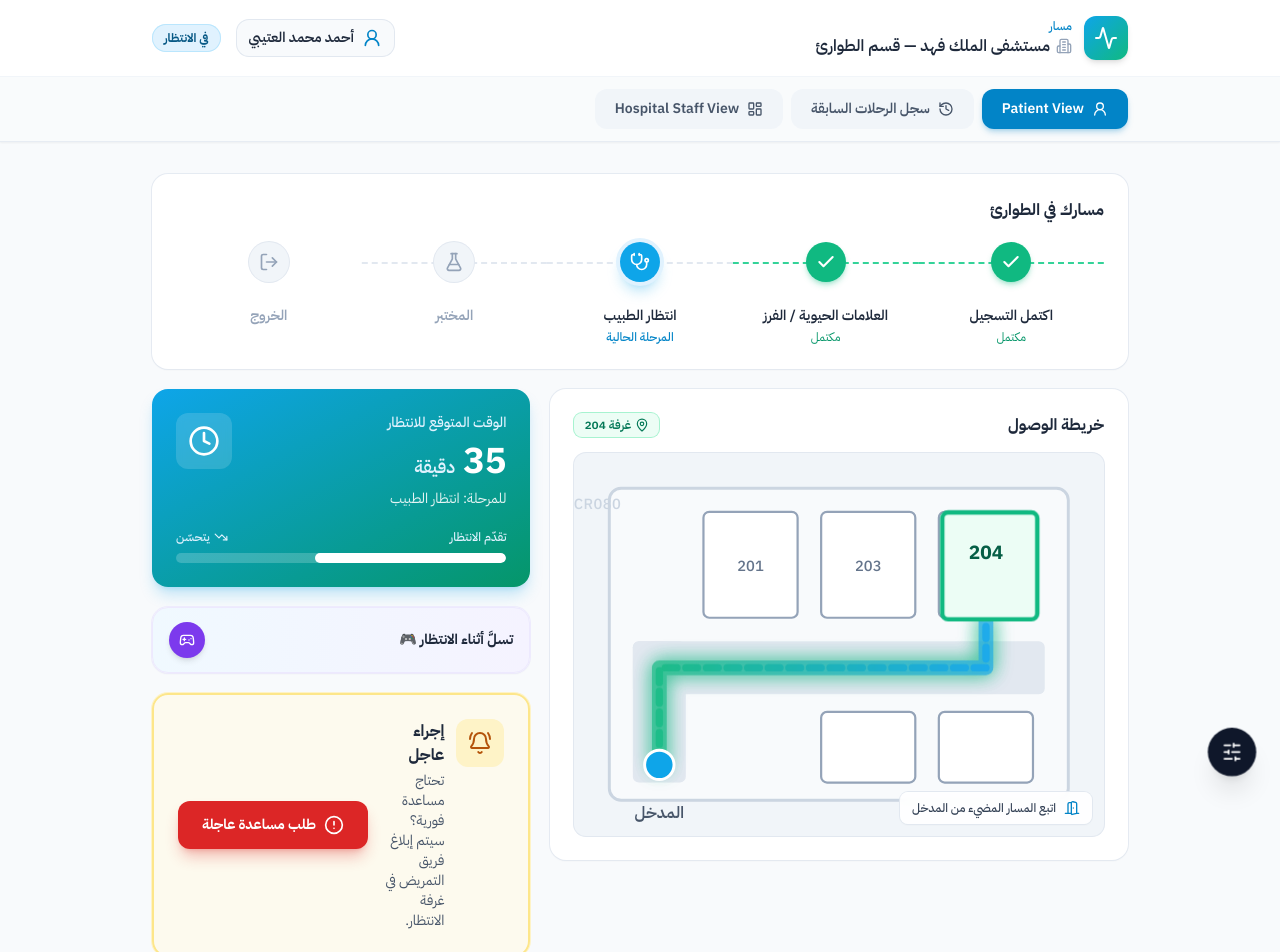
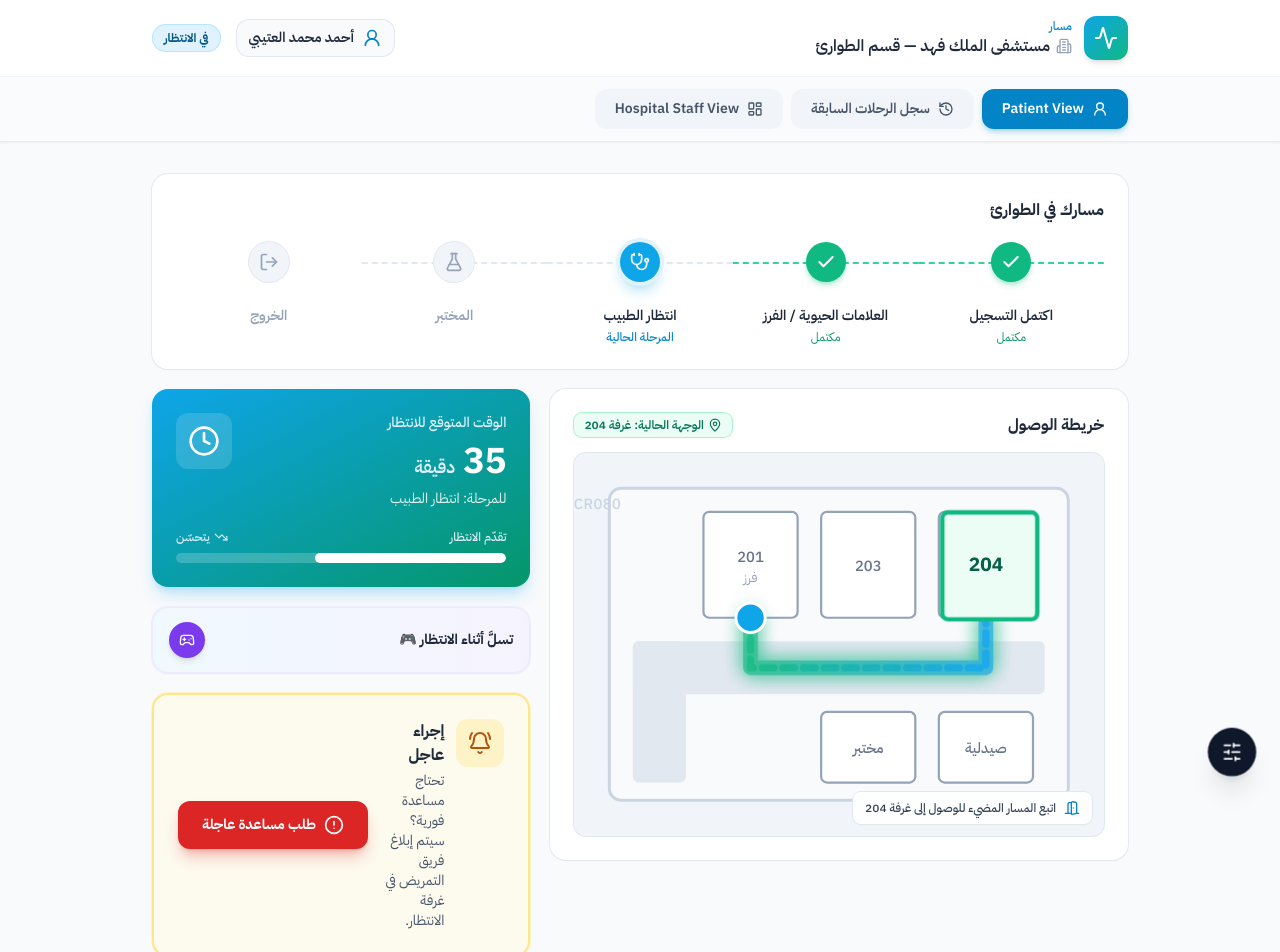
Before and after one commit to KotaibahGhaleb/EMS, a React (Vite) app: page / in a window 1280 px wide. Shown: the top 952 px of the page. Built offline with nearby package versions, Linux system fonts and the light colour scheme.

Commit message:
Link floor plan navigation to patient journey stage and improve puzzle.
Stage-based SVG paths with corridor routing; jigsaw uses Unsplash image and Arabic preview UI.

Co-authored-by: Cursor <cursoragent@cursor.com>

```diff
--- a/src/components/FloorPlanMap.tsx
+++ b/src/components/FloorPlanMap.tsx
@@ -1,43 +1,31 @@
 import { DoorOpen, MapPin } from 'lucide-react'
+import {
+  CORRIDOR,
+  FLOOR_ROOMS,
+  ROOM_NEUTRAL_TOP,
+  getFloorNavForStep,
+  type FloorRoomId,
+} from '../data/floorPlanNav'
+import type { JourneyStep } from '../types/patient'
 
 interface FloorPlanMapProps {
   roomNumber: string
+  currentStep: JourneyStep
 }
 
-/** Corridor centerlines (top-down), aligned with gray L-shaped corridor rects */
-const CORRIDOR = {
-  verticalCenterX: 58,
-  horizontalCenterY: 146,
-  entrance: { x: 58, y: 212 },
-} as const
+export function FloorPlanMap({ roomNumber, currentStep }: FloorPlanMapProps) {
+  const nav = getFloorNavForStep(currentStep, roomNumber)
+  const highlight = FLOOR_ROOMS[nav.highlightId]
 
-const ROOMS = {
-  r201: { x: 88, y: 40, w: 64, h: 72, label: '201' },
-  r203: { x: 168, y: 40, w: 64, h: 72, label: '203' },
-  r204: { x: 248, y: 40, w: 64, h: 72, label: '204' },
-  rB1: { x: 168, y: 176, w: 64, h: 48 },
-  rB2: { x: 248, y: 176, w: 64, h: 48 },
-} as const
-
-function buildNavigationPath(): string {
-  const { verticalCenterX, horizontalCenterY, entrance } = CORRIDOR
-  const doorX = ROOMS.r204.x + ROOMS.r204.w / 2
-  const doorY = ROOMS.r204.y + ROOMS.r204.h
-  return `M ${entrance.x} ${entrance.y} L ${verticalCenterX} ${horizontalCenterY} L ${doorX} ${horizontalCenterY} L ${doorX} ${doorY}`
-}
-
-export function FloorPlanMap({ roomNumber }: FloorPlanMapProps) {
-  const pathD = buildNavigationPath()
-  const destCenterX = ROOMS.r204.x + ROOMS.r204.w / 2
-  const destCenterY = ROOMS.r204.y + ROOMS.r204.h / 2 - 4
+  const roomList: FloorRoomId[] = ['triage', 'doctor', 'lab', 'pharmacy']
 
   return (
     <section className="rounded-2xl bg-white p-5 shadow-sm ring-1 ring-slate-200/80 sm:p-6">
       <div className="mb-4 flex items-center justify-between gap-2">
         <h2 className="text-base font-bold text-slate-800">خريطة الوصول</h2>
-        <span className="inline-flex items-center gap-1 rounded-lg bg-emerald-50 px-2.5 py-1 text-xs font-semibold text-emerald-700 ring-1 ring-emerald-200">
-          <MapPin className="h-3.5 w-3.5" />
-          غرفة {roomNumber}
+        <span className="inline-flex max-w-[55%] items-center gap-1 rounded-lg bg-emerald-50 px-2.5 py-1 text-xs font-semibold text-emerald-700 ring-1 ring-emerald-200">
+          <MapPin className="h-3.5 w-3.5 shrink-0" />
+          <span className="truncate">{nav.badgeText}</span>
         </span>
       </div>
 
@@ -46,7 +34,7 @@ export function FloorPlanMap({ roomNumber }: FloorPlanMapProps) {
           viewBox="0 0 360 260"
           className="h-auto w-full"
           role="img"
-          aria-label={`مخطط الطابق مع مسار من المدخل إلى الغرفة ${roomNumber}`}
+          aria-label={nav.ariaLabel}
         >
           <defs>
             <linearGradient id="pathGradient" x1="0%" y1="0%" x2="100%" y2="0%">
@@ -85,33 +73,30 @@ export function FloorPlanMap({ roomNumber }: FloorPlanMapProps) {
           <rect x="40" y="128" width="36" height="96" fill="#e2e8f0" rx="4" />
 
           <g fill="#fff" stroke="#94a3b8" strokeWidth="1.5">
+            {roomList.map((id) => {
+              const room = FLOOR_ROOMS[id]
+              return (
                 <rect
-              x={ROOMS.r201.x}
-              y={ROOMS.r201.y}
-              width={ROOMS.r201.w}
-              height={ROOMS.r201.h}
+                  key={id}
+                  x={room.x}
+                  y={room.y}
+                  width={room.w}
+                  height={room.h}
                   rx="4"
                 />
+              )
+            })}
             <rect
-              x={ROOMS.r203.x}
-              y={ROOMS.r203.y}
-              width={ROOMS.r203.w}
-              height={ROOMS.r203.h}
+              x={ROOM_NEUTRAL_TOP.x}
+              y={ROOM_NEUTRAL_TOP.y}
+              width={ROOM_NEUTRAL_TOP.w}
+              height={ROOM_NEUTRAL_TOP.h}
               rx="4"
             />
-            <rect
-              x={ROOMS.r204.x}
-              y={ROOMS.r204.y}
-              width={ROOMS.r204.w}
-              height={ROOMS.r204.h}
-              rx="4"
-            />
-            <rect x={ROOMS.rB1.x} y={ROOMS.rB1.y} width={ROOMS.rB1.w} height={ROOMS.rB1.h} rx="4" />
-            <rect x={ROOMS.rB2.x} y={ROOMS.rB2.y} width={ROOMS.rB2.w} height={ROOMS.rB2.h} rx="4" />
           </g>
 
           <path
-            d={pathD}
+            d={nav.pathD}
             fill="none"
             stroke="url(#pathGradient)"
             strokeWidth="10"
@@ -122,7 +107,7 @@ export function FloorPlanMap({ roomNumber }: FloorPlanMapProps) {
             className="animate-path-glow"
           />
           <path
-            d={pathD}
+            d={nav.pathD}
             fill="none"
             stroke="url(#pathGradient)"
             strokeWidth="5"
@@ -133,10 +118,10 @@ export function FloorPlanMap({ roomNumber }: FloorPlanMapProps) {
           />
 
           <rect
-            x={ROOMS.r204.x}
-            y={ROOMS.r204.y}
-            width={ROOMS.r204.w}
-            height={ROOMS.r204.h}
+            x={highlight.x}
+            y={highlight.y}
+            width={highlight.w}
+            height={highlight.h}
             rx="4"
             fill="#ecfdf5"
             stroke="#10b981"
@@ -145,13 +130,15 @@ export function FloorPlanMap({ roomNumber }: FloorPlanMapProps) {
           />
 
           <circle
-            cx={CORRIDOR.entrance.x}
-            cy={CORRIDOR.entrance.y}
+            cx={nav.startMarker.x}
+            cy={nav.startMarker.y}
             r="10"
             fill="#0ea5e9"
             stroke="#fff"
             strokeWidth="2"
           />
+
+          {currentStep === 'registration' || currentStep === 'vitals_triage' ? (
             <text
               x={CORRIDOR.entrance.x}
               y="248"
@@ -160,38 +147,79 @@ export function FloorPlanMap({ roomNumber }: FloorPlanMapProps) {
             >
               المدخل
             </text>
+          ) : null}
 
+          {currentStep === 'discharge' ? (
             <text
-            x={ROOMS.r201.x + ROOMS.r201.w / 2}
-            y={ROOMS.r201.y + ROOMS.r201.h / 2 + 4}
+              x={CORRIDOR.entrance.x}
+              y="248"
+              textAnchor="middle"
+              className="fill-emerald-700 text-[11px] font-bold"
+            >
+              المخرج
+            </text>
+          ) : null}
+
+          <RoomLabel room={FLOOR_ROOMS.triage} doctorRoomNumber={roomNumber} active={nav.highlightId === 'triage'} />
+          <text
+            x={ROOM_NEUTRAL_TOP.x + ROOM_NEUTRAL_TOP.w / 2}
+            y={ROOM_NEUTRAL_TOP.y + ROOM_NEUTRAL_TOP.h / 2 + 4}
             textAnchor="middle"
             className="fill-slate-500 text-[10px] font-medium"
           >
-            {ROOMS.r201.label}
+            {ROOM_NEUTRAL_TOP.label}
           </text>
-          <text
-            x={ROOMS.r203.x + ROOMS.r203.w / 2}
-            y={ROOMS.r203.y + ROOMS.r203.h / 2 + 4}
-            textAnchor="middle"
-            className="fill-slate-500 text-[10px] font-medium"
-          >
-            {ROOMS.r203.label}
-          </text>
-          <text
-            x={destCenterX}
-            y={destCenterY}
-            textAnchor="middle"
-            className="fill-emerald-800 text-[13px] font-bold"
-          >
-            {roomNumber}
-          </text>
+          <RoomLabel room={FLOOR_ROOMS.doctor} doctorRoomNumber={roomNumber} active={nav.highlightId === 'doctor'} />
+          <RoomLabel room={FLOOR_ROOMS.lab} doctorRoomNumber={roomNumber} active={nav.highlightId === 'lab'} />
+          <RoomLabel room={FLOOR_ROOMS.pharmacy} doctorRoomNumber={roomNumber} active={nav.highlightId === 'pharmacy'} />
         </svg>
 
-        <div className="absolute bottom-3 right-3 flex items-center gap-2 rounded-lg bg-white/90 px-3 py-2 text-xs font-medium text-slate-700 shadow-sm backdrop-blur-sm ring-1 ring-slate-200">
-          <DoorOpen className="h-4 w-4 text-sky-600" />
-          اتبع المسار المضيء من المدخل
+        <div className="absolute bottom-3 right-3 flex max-w-[calc(100%-1.5rem)] items-center gap-2 rounded-lg bg-white/90 px-3 py-2 text-xs font-medium text-slate-700 shadow-sm backdrop-blur-sm ring-1 ring-slate-200">
+          <DoorOpen className="h-4 w-4 shrink-0 text-sky-600" />
+          {nav.instruction}
         </div>
       </div>
     </section>
   )
 }
+
+function RoomLabel({
+  room,
+  doctorRoomNumber,
+  active,
+}: {
+  room: (typeof FLOOR_ROOMS)[FloorRoomId]
+  doctorRoomNumber: string
+  active: boolean
+}) {
+  const cx = room.x + room.w / 2
+  const cy = room.y + room.h / 2 + (room.subLabel ? -2 : 4)
+  const mainLabel = room.id === 'doctor' ? doctorRoomNumber : room.label
+
+  return (
+    <>
+      <text
+        x={cx}
+        y={cy}
+        textAnchor="middle"
+        className={
+          active
+            ? 'fill-emerald-800 text-[13px] font-bold'
+            : 'fill-slate-500 text-[10px] font-medium'
+        }
+      >
+        {mainLabel}
+      </text>
+      {room.subLabel ? (
+        <text
+          x={cx}
+          y={cy + 14}
+          textAnchor="middle"
+          className={active ? 'fill-emerald-700 text-[9px] font-semibold' : 'fill-slate-400 text-[9px]'}
+        >
+          {room.subLabel}
+        </text>
+      ) : null}
+    </>
+  )
+}
--- a/src/components/PatientDashboard.tsx
+++ b/src/components/PatientDashboard.tsx
@@ -40,7 +40,10 @@ export function PatientDashboard({
 
       <div className="grid gap-5 lg:grid-cols-5">
         <div className="lg:col-span-3">
-          <FloorPlanMap roomNumber={journey.roomNumber} />
+          <FloorPlanMap
+            roomNumber={journey.roomNumber}
+            currentStep={journey.currentStep}
+          />
         </div>
         <div className="flex flex-col gap-5 lg:col-span-2">
           <WaitingTimeWidget
--- /dev/null
+++ b/src/data/floorPlanNav.ts
@@ -0,0 +1,135 @@
+import type { JourneyStep } from '../types/patient'
+
+export type FloorRoomId = 'triage' | 'doctor' | 'lab' | 'pharmacy'
+
+export interface RoomRect {
+  id: FloorRoomId
+  x: number
+  y: number
+  w: number
+  h: number
+  label: string
+  subLabel?: string
+}
+
+export const CORRIDOR = {
+  verticalCenterX: 58,
+  horizontalCenterY: 146,
+  entrance: { x: 58, y: 212 },
+} as const
+
+export const FLOOR_ROOMS: Record<FloorRoomId, RoomRect> = {
+  triage: { id: 'triage', x: 88, y: 40, w: 64, h: 72, label: '201', subLabel: 'فرز' },
+  doctor: { id: 'doctor', x: 248, y: 40, w: 64, h: 72, label: '204' },
+  lab: { id: 'lab', x: 168, y: 176, w: 64, h: 48, label: 'مختبر' },
+  pharmacy: { id: 'pharmacy', x: 248, y: 176, w: 64, h: 48, label: 'صيدلية' },
+}
+
+/** Neutral top room (not a stage destination in default flow) */
+export const ROOM_NEUTRAL_TOP = { x: 168, y: 40, w: 64, h: 72, label: '203' }
+
+function doorBottom(room: RoomRect) {
+  return { x: room.x + room.w / 2, y: room.y + room.h }
+}
+
+function doorTop(room: RoomRect) {
+  return { x: room.x + room.w / 2, y: room.y }
+}
+
+function pathFromPoints(points: { x: number; y: number }[]): string {
+  if (points.length === 0) return ''
+  const [first, ...rest] = points
+  return `M ${first.x} ${first.y}${rest.map((p) => ` L ${p.x} ${p.y}`).join('')}`
+}
+
+export interface FloorNavView {
+  highlightId: FloorRoomId
+  badgeText: string
+  instruction: string
+  pathD: string
+  startMarker: { x: number; y: number }
+  ariaLabel: string
+}
+
+export function getFloorNavForStep(
+  step: JourneyStep,
+  doctorRoomNumber: string,
+): FloorNavView {
+  const { verticalCenterX, horizontalCenterY, entrance } = CORRIDOR
+  const triage = FLOOR_ROOMS.triage
+  const doctor = FLOOR_ROOMS.doctor
+  const lab = FLOOR_ROOMS.lab
+  const pharmacy = FLOOR_ROOMS.pharmacy
+
+  const triageDoor = doorBottom(triage)
+  const doctorDoor = doorBottom(doctor)
+  const labDoor = doorTop(lab)
+  const pharmacyDoor = doorTop(pharmacy)
+
+  switch (step) {
+    case 'registration':
+    case 'vitals_triage':
+      return {
+        highlightId: 'triage',
+        badgeText: 'الوجهة الحالية: غرفة الفرز',
+        instruction: 'اتبع المسار المضيء للوصول إلى غرفة الفرز',
+        pathD: pathFromPoints([
+          entrance,
+          { x: verticalCenterX, y: horizontalCenterY },
+          { x: triageDoor.x, y: horizontalCenterY },
+          triageDoor,
+        ]),
+        startMarker: entrance,
+        ariaLabel: 'مسار من المدخل إلى غرفة الفرز',
+      }
+
+    case 'waiting_doctor':
+      return {
+        highlightId: 'doctor',
+        badgeText: `الوجهة الحالية: غرفة ${doctorRoomNumber}`,
+        instruction: `اتبع المسار المضيء للوصول إلى غرفة ${doctorRoomNumber}`,
+        pathD: pathFromPoints([
+          triageDoor,
+          { x: triageDoor.x, y: horizontalCenterY },
+          { x: doctorDoor.x, y: horizontalCenterY },
+          doctorDoor,
+        ]),
+        startMarker: triageDoor,
+        ariaLabel: `مسار من الفرز إلى غرفة ${doctorRoomNumber}`,
+      }
+
+    case 'lab':
+      return {
+        highlightId: 'lab',
+        badgeText: 'الوجهة الحالية: المختبر',
+        instruction: 'اتبع المسار المضيء للوصول إلى المختبر',
+        pathD: pathFromPoints([
+          doctorDoor,
+          { x: doctorDoor.x, y: horizontalCenterY },
+          { x: labDoor.x, y: horizontalCenterY },
+          labDoor,
+        ]),
+        startMarker: doctorDoor,
+        ariaLabel: 'مسار من غرفة الطبيب إلى المختبر',
+      }
+
+    case 'discharge':
+    default:
+      return {
+        highlightId: 'pharmacy',
+        badgeText: 'الوجهة الحالية: الصيدلية / المخرج',
+        instruction: 'اتبع المسار المضيء للوصول إلى الصيدلية ثم المخرج',
+        pathD: pathFromPoints([
+          labDoor,
+          { x: labDoor.x, y: horizontalCenterY },
+          { x: pharmacyDoor.x, y: horizontalCenterY },
+          pharmacyDoor,
+          { x: pharmacyDoor.x, y: horizontalCenterY },
+          { x: verticalCenterX, y: horizontalCenterY },
+          entrance,
+        ]),
+        startMarker: labDoor,
+        ariaLabel: 'مسار من المختبر إلى الصيدلية والمخرج',
+      }
+  }
+}
```
Also changed, not shown: src/components/waitingGames/TilePuzzle.tsx (+70 -50 lines). Lines whose indentation alone changed are shown as unchanged.
